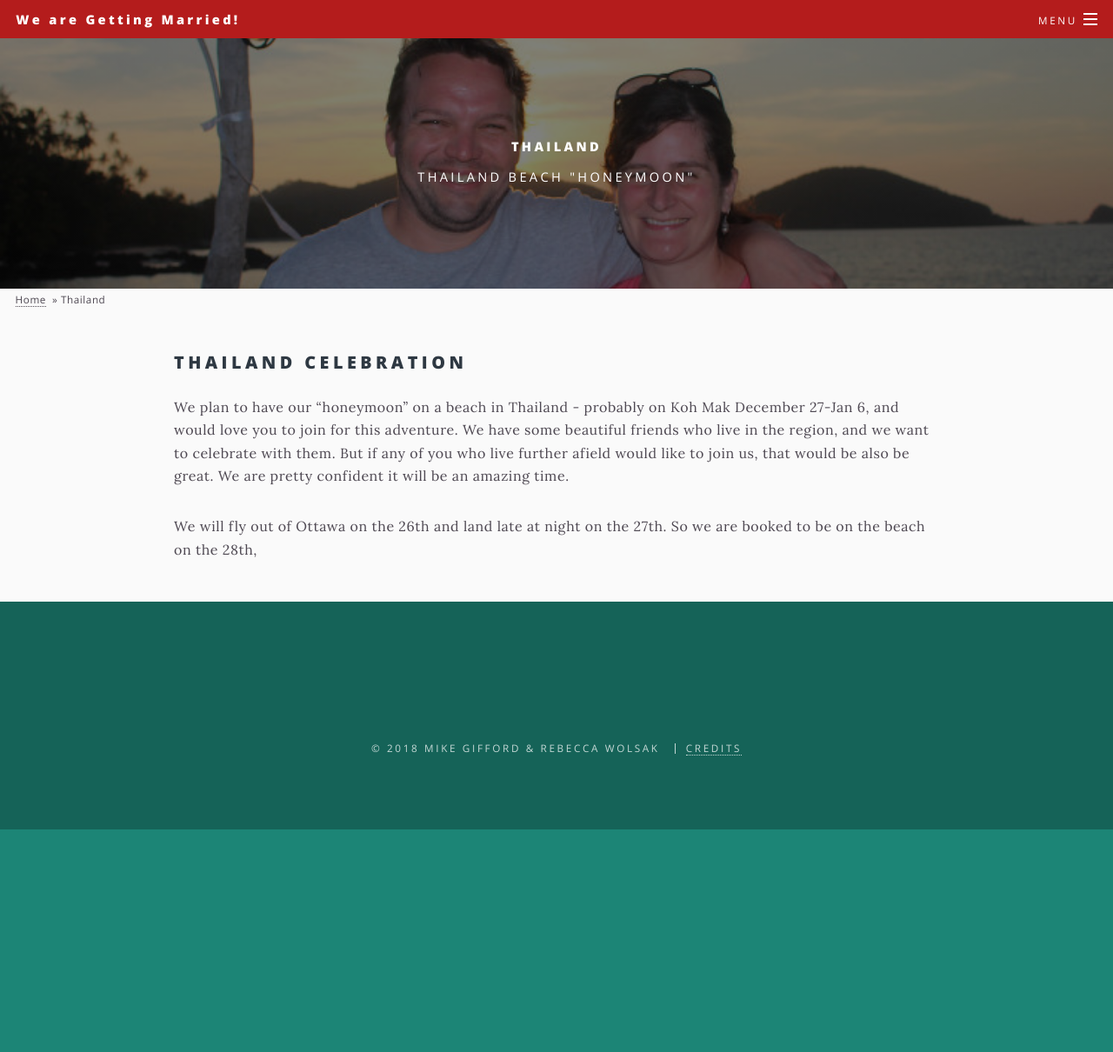
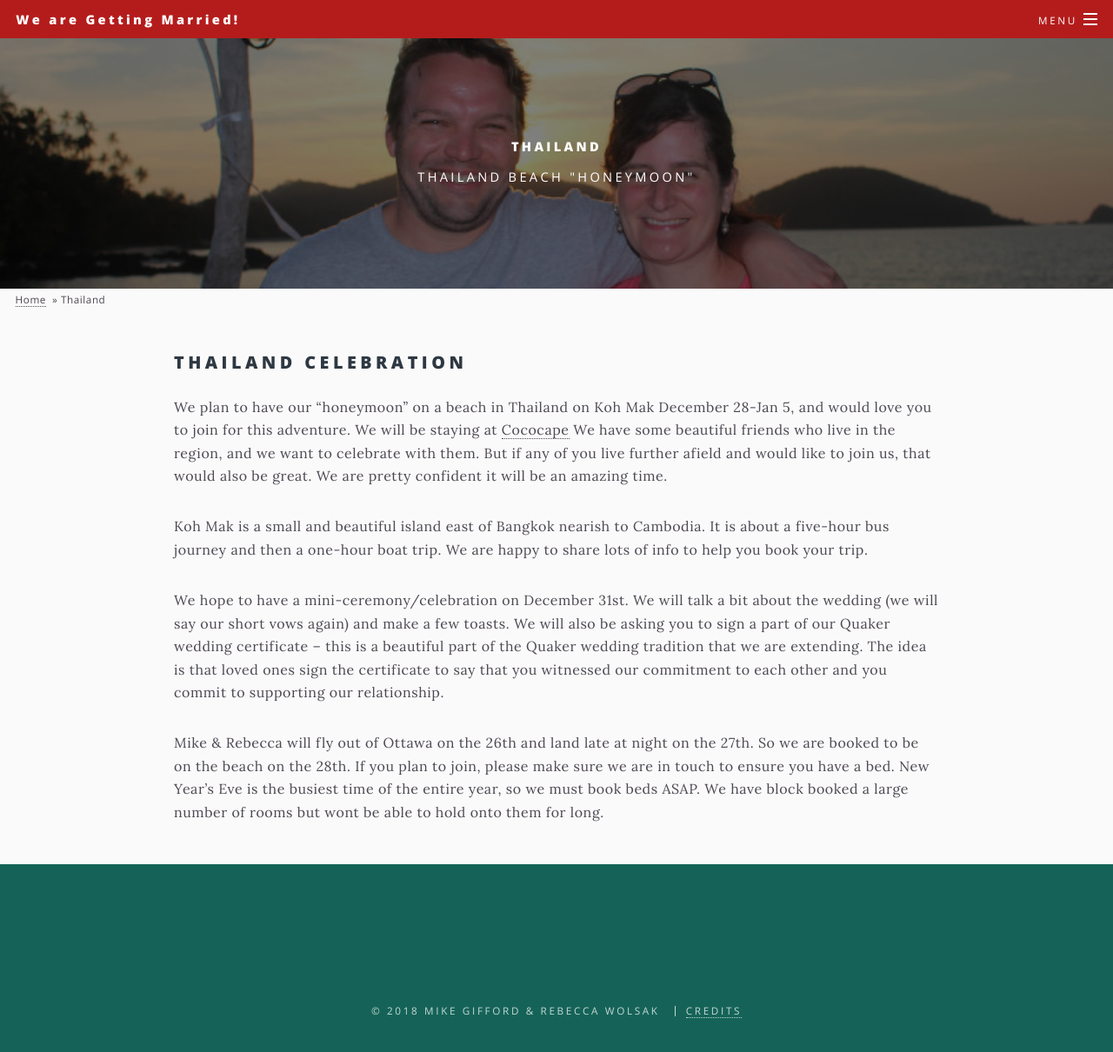
Before and after one commit to mgifford/gifsack-or-wolford, a Jekyll site: the page built from _pages/thailand.md, in a window 1280 px wide and 1256 px high. Shown: the top 1210 px of the window at 87% size. Built offline with Jekyll 4.4.1, drawn with Linux system fonts in a browser that asks for light colours.

Commit message:
the basics written

```diff
--- a/_pages/thailand.md
+++ b/_pages/thailand.md
@@ -8,9 +8,12 @@ image_alt: Rebecca & Mike on the Beach in Thailand
 background-image: Thailand2.jpg
 layout: page
 ---
-
 ## Thailand Celebration
 
-We plan to have our "honeymoon" on a beach in Thailand - probably on Koh Mak December 27-Jan 6, and would love you to join for this adventure. We have some beautiful friends who live in the region, and we want to celebrate with them. But if any of you who live further afield would like to join us, that would be also be great. We are pretty confident it will be an amazing time.
+We plan to have our "honeymoon" on a beach in Thailand on Koh Mak December 28-Jan 5, and would love you to join for this adventure. We will be staying at [Cococape](http://www.kohmakcococape.com/) We have some beautiful friends who live in the region, and we want to celebrate with them. But if any of you live further afield and would like to join us, that would also be great. We are pretty confident it will be an amazing time.
 
-We will fly out of Ottawa on the 26th and land late at night on the 27th. So we are booked to be on the beach on the 28th,
+Koh Mak is a small and beautiful island east of Bangkok nearish to Cambodia. It is about a five-hour bus journey and then a one-hour boat trip. We are happy to share lots of info to help you book your trip.
+
+We hope to have a mini-ceremony/celebration on December 31st. We will talk a bit about the wedding (we will say our short vows again) and make a few toasts. We will also be asking you to sign a part of our Quaker wedding certificate – this is a beautiful part of the Quaker wedding tradition that we are extending. The idea is that loved ones sign the certificate to say that you witnessed our commitment to each other and you commit to supporting our relationship.
+
+Mike & Rebecca will fly out of Ottawa on the 26th and land late at night on the 27th. So we are booked to be on the beach on the 28th. If you plan to join, please make sure we are in touch to ensure you have a bed. New Year's Eve is the busiest time of the entire year, so we must book beds ASAP. We have block booked a large number of rooms but wont be able to hold onto them for long.
```
